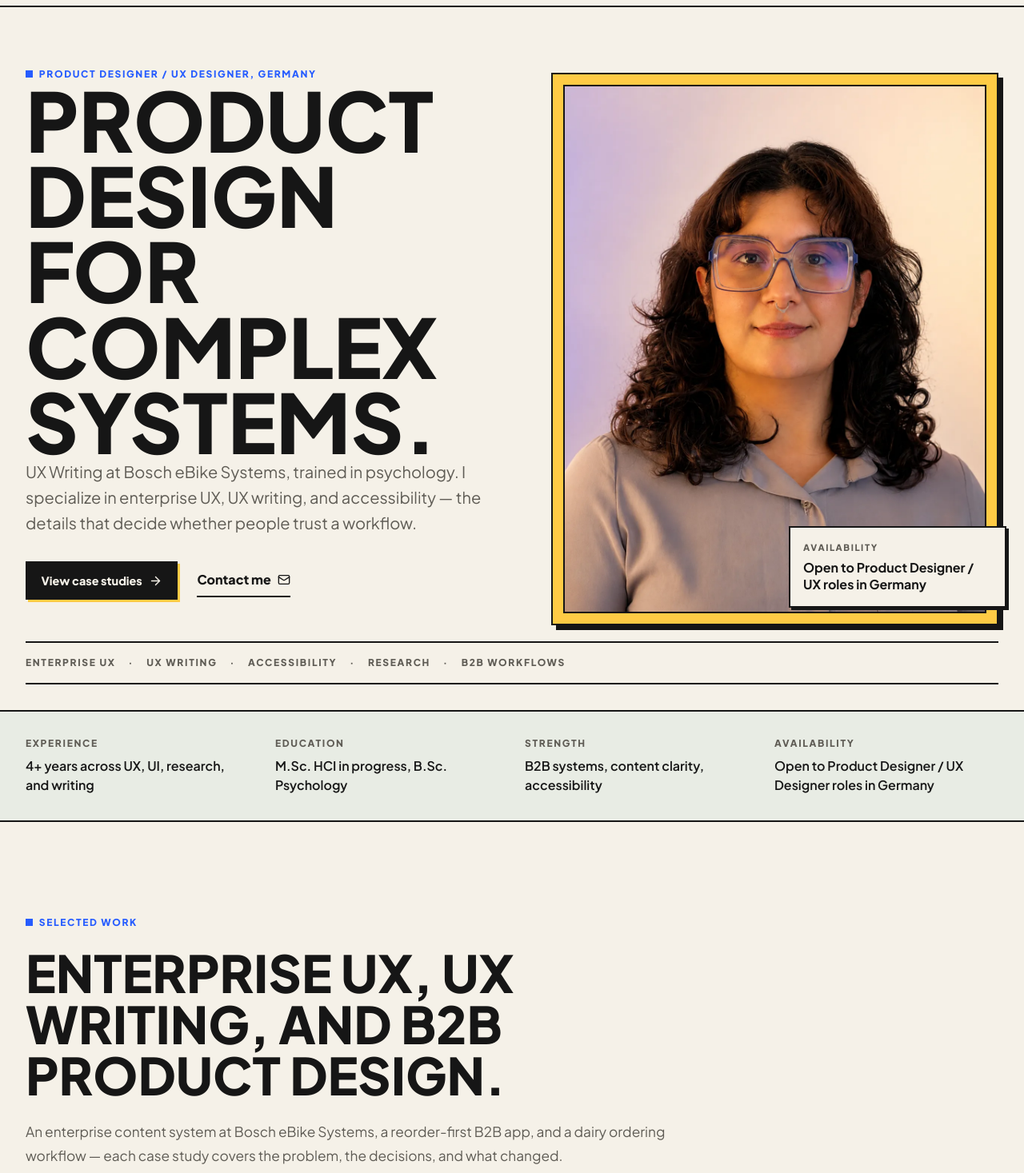
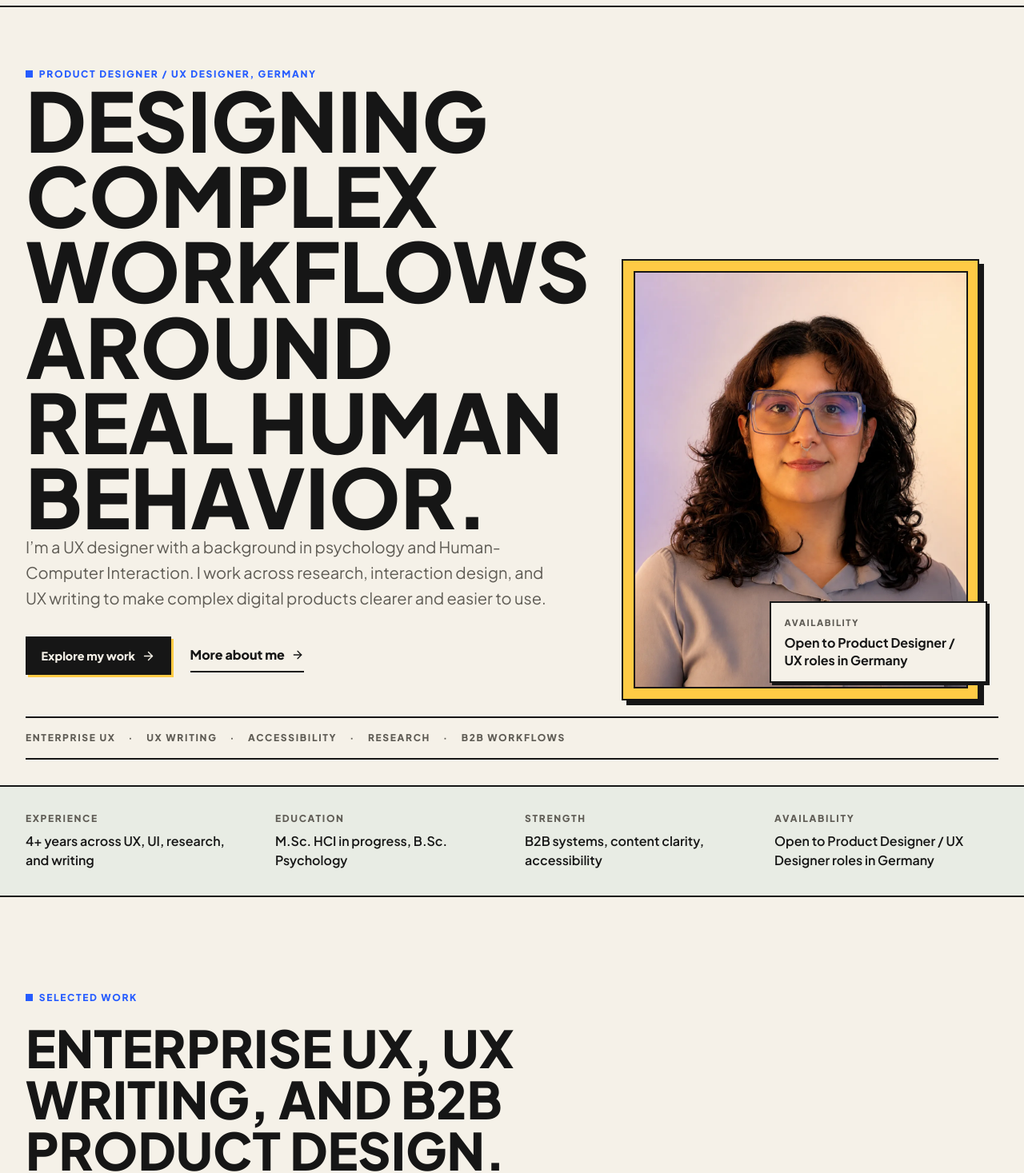
Before and after one commit to ArezooSaeedi/portfolio, a React (Vite) app: page / in a window 1280 px wide. Shown: the part 65-1532 px from the top of the page at 80% size. Built offline with nearby package versions, Linux system fonts and the light colour scheme.

Commit message:
Refine homepage positioning for Agilent UX role

```diff
--- a/src/App.jsx
+++ b/src/App.jsx
@@ -311,21 +311,19 @@ function Hero() {
             animate={{ opacity: 1, y: 0 }}
             transition={{ duration: reduce ? 0.01 : SECTION_MOTION.duration, ease: EASE_OUT }}
           >
-            Product design for complex systems.
+            Designing complex workflows around real human behavior.
           </m.h1>
           <Reveal delay={STAGGER} immediate>
             <p className="mt-7 max-w-2xl text-xl leading-8 text-[var(--muted)]">
-              UX Writing at Bosch eBike Systems, trained in psychology. I specialize in
-              enterprise UX, UX writing, and accessibility — the details that decide whether
-              people trust a workflow.
+              I’m a UX designer with a background in psychology and Human-Computer Interaction. I work across research, interaction design, and UX writing to make complex digital products clearer and easier to use.
             </p>
           </Reveal>
           <Reveal delay={STAGGER * 2} immediate className="mt-8 flex flex-wrap items-center gap-x-6 gap-y-3">
             <a className="button button-dark" href="#projects">
-              View case studies <ArrowRight size={17} />
+              Explore my work <ArrowRight size={17} />
             </a>
             <a className="case-link py-2" href="mailto:arezoosaeidish@gmail.com">
-              Contact me <Mail size={16} />
+              More about me <ArrowRight size={16} />
             </a>
           </Reveal>
         </div>
@@ -388,7 +386,7 @@ function Projects() {
         <p className="label">Selected work</p>
         <h2 className="section-title">Enterprise UX, UX writing, and B2B product design.</h2>
         <p className="section-copy">
-          An enterprise content system at Bosch eBike Systems, a reorder-first B2B app, and a dairy ordering workflow — each case study covers the problem, the decisions, and what changed.
+          From redesigning a mechanics’ ordering workflow to improving language and accessibility across an established product, these projects show how research can shape clearer interactions.
         </p>
       </Reveal>
 
@@ -514,14 +512,14 @@ function About() {
       <Reveal className="col-span-full grid gap-10 lg:grid-cols-[0.72fr_1.28fr]">
         <div>
           <p className="label">About</p>
-          <h2 className="section-title">I notice where products make people work too hard.</h2>
+          <h2 className="section-title">Psychology taught me to look beyond the interface.</h2>
         </div>
         <div className="max-w-[65ch] space-y-6 text-lg leading-8 text-[var(--muted)]">
           <p>
-            I studied psychology before UX, so I design for the moments where people hesitate — expectation, trust, and the small signals that tell a user whether a product understood them.
+            My background in psychology shaped how I approach design: by looking beyond the interface to understand the people, decisions, and constraints behind an interaction.
           </p>
           <p>
-            Day to day at Bosch eBike Systems (alongside an M.Sc. in Human-Computer Interaction), that looks like practical collaboration: writing states and edge cases down before handoff, checking copy and design against implementation constraints, and treating engineers as design partners rather than a delivery step. I would rather adjust a design so it ships coherently than defend a mockup.
+            Through HCI, B2B product design, UX research, and UX writing, I connect user needs with practical product requirements and translate findings into clearer digital experiences.
           </p>
           <p>
             I am drawn to B2B workflows — confirmation screens, ordering systems, error messages — because that is where a product proves it respects the user's time. My case studies share one habit: change direction when the evidence says so, and leave things alone when a rewrite would cost more than it clarifies.
@@ -544,9 +542,9 @@ function Contact() {
         <div className="contact-band">
           <div>
             <p className="label label-on-dark">Contact</p>
-            <h2>Tell me about your product.</h2>
+            <h2>Have a complex problem to make clearer?</h2>
             <p>
-              I am open to Product Designer and UX Designer roles in Germany. One sentence about your team and the workflow your users struggle with is enough to start — I will come back with questions, not a portfolio dump.
+              I’m interested in thoughtful product design, complex workflows, and digital experiences that help people work with greater confidence.
             </p>
           </div>
           <div className="flex flex-wrap gap-3 lg:justify-end">
```
